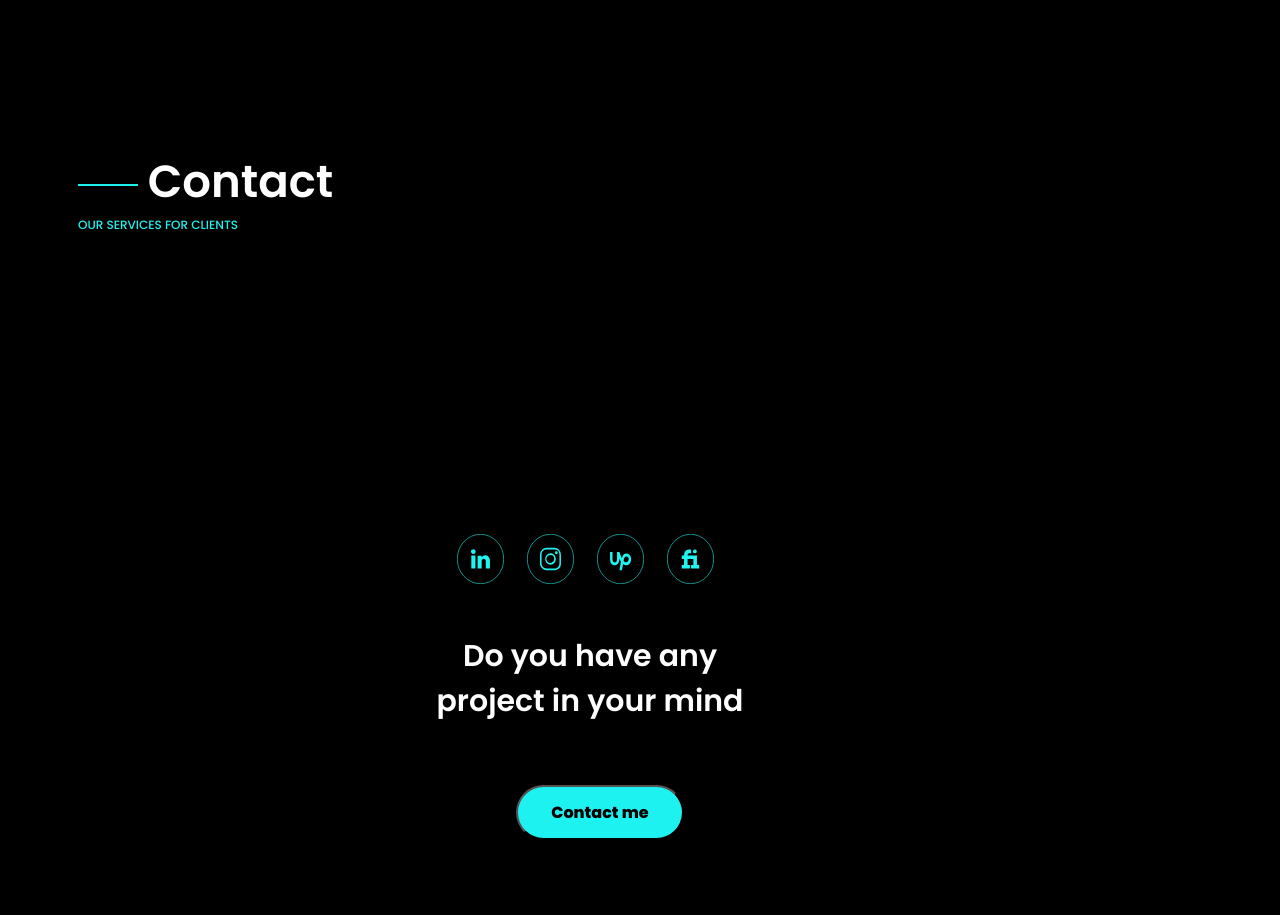
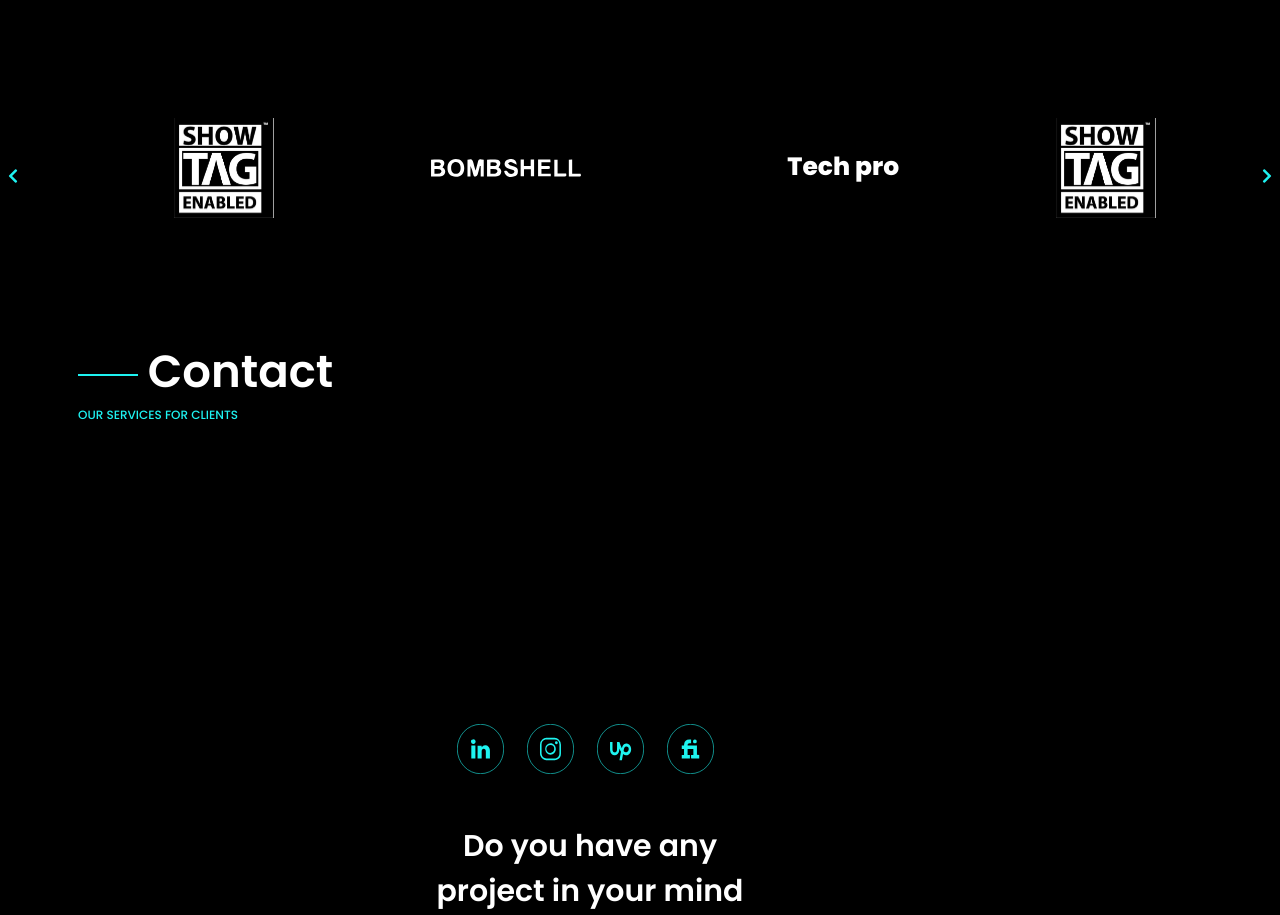
Before and after one commit to Linda2490/portfollio_website, a React (Create React App) app in the folder portfolioclient/: page / in a window 1280 px wide. Shown: the part 2576-3491 px from the top of the page. Built offline with nearby package versions, Linux system fonts and the light colour scheme.

Commit message:
testimonials-component

```diff
--- a/portfolioclient/src/App.js
+++ b/portfolioclient/src/App.js
@@ -8,6 +8,7 @@ import Navbar from './PortfolioContainer/Navbar/Navbar'
 import Sc from './PortfolioContainer/services_component/Sc'
 import ScIcons from './PortfolioContainer/services_component/ScIcons'
 import Testimonials from './PortfolioContainer/Testimonials/Testimonials'
+import TestimonialsFollowing from './PortfolioContainer/Testimonials/TestimonialsFollowing'
 import Works from './PortfolioContainer/works/Works'
 
 function App() {
@@ -21,6 +22,7 @@ function App() {
       <ScIcons />
       <Works />
       <Testimonials />
+      <TestimonialsFollowing />
       <Contact />
       <Footer />
     </div>
--- /dev/null
+++ b/portfolioclient/src/PortfolioContainer/Testimonials/TestimonialsFollowing.css
@@ -0,0 +1,39 @@
+.TestimonialsFollowing-container {
+    display: flex;
+    flex-direction: row;
+    justify-content:space-between;
+    justify-items: center;
+
+    margin-top: 90px;
+
+}
+.first-logo {
+    display: flex;
+
+  background-image: url("../../assets/tag-show.jpg");
+  background-size: cover;
+  height: 100px;
+  width: 100px;
+  background-repeat: no-repeat;
+  background-position: center;
+  margin-left: 50px;
+  position: relative;
+}
+.second-logo {
+ display: flex;
+
+  background-image: url("../../assets/bombshell.svg");
+
+  height: 100px;
+  width: 150px;
+  background-repeat: no-repeat;
+  background-position: center;
+  margin-left: 50px;
+  position: relative;
+}
+.third-logo {
+ font-weight: 800;
+ font-size: 25px;
+ margin-left: 100px;
+ margin-top: 30px;
+}
--- /dev/null
+++ b/portfolioclient/src/PortfolioContainer/Testimonials/TestimonialsFollowing.js
@@ -0,0 +1,14 @@
+import React from 'react'
+import './TestimonialsFollowing.css'
+export default function TestimonialsFollowing() {
+  return (
+    <div className="TestimonialsFollowing-container">
+    <i class="fas fa-chevron-left" style={{marginTop:'50px'}}></i>
+      <div className="first-logo"></div>
+      <div className="second-logo"></div>
+      <p className="third-logo">Tech pro</p>
+      <div className="first-logo"></div>
+    <i class="fas fa-chevron-right" style={{marginTop:'50px'}}></i>
+    </div>
+  )
+}
```
Also changed, not shown: portfolioclient/src/assets/bombshell.svg (added).
